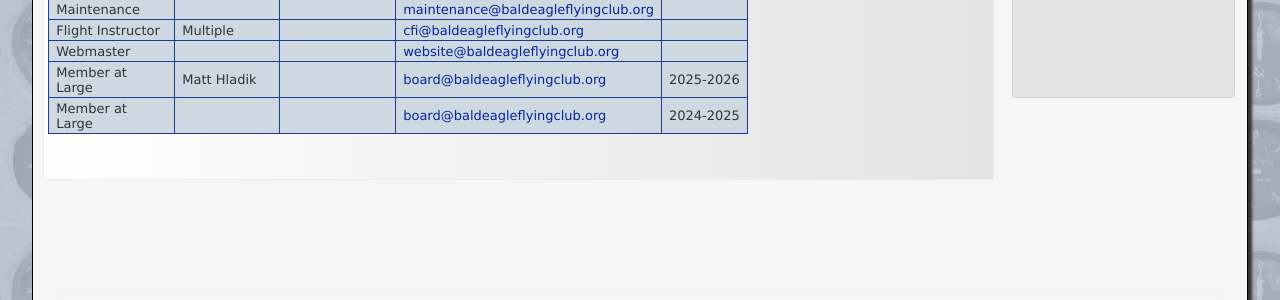
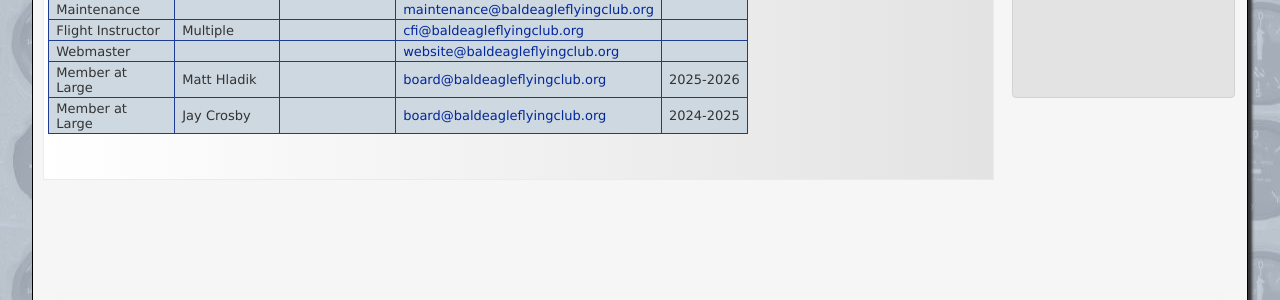
Before and after one commit to gatheall/BEFC, a PHP site: page /board.php in a window 1280 px wide. Shown: the part 517-817 px from the top of the page. Run offline with PHP 8.4, Linux system fonts and the light colour scheme; some libraries are stand-ins or nearby versions.

Commit message:
- Updated to reflect Jay Crosby's appointment as Board member at large.

```diff
--- a/website/board.php
+++ b/website/board.php
@@ -100,7 +100,7 @@
 		</tr>
 		<tr>
 			<td>Member at Large</td>
-			<td>&nbsp;</td>
+			<td>Jay Crosby</td>
 			<td>&nbsp;</td>
 			<td><a href="mailto:board@baldeagleflyingclub.org">board@baldeagleflyingclub.org</a></td>
 			<td>2024-2025</td>
```
